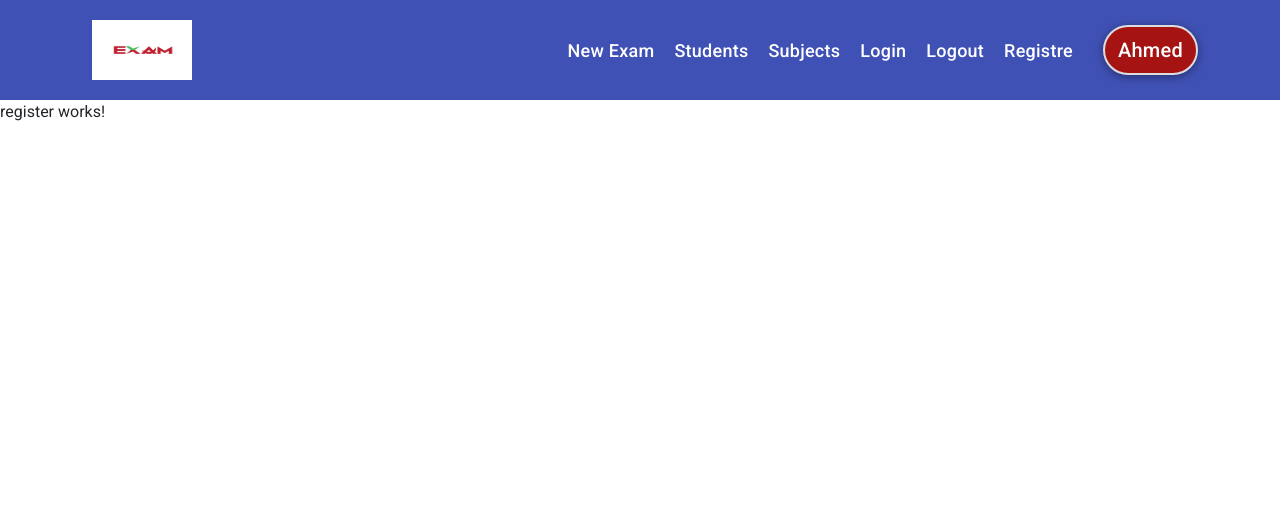
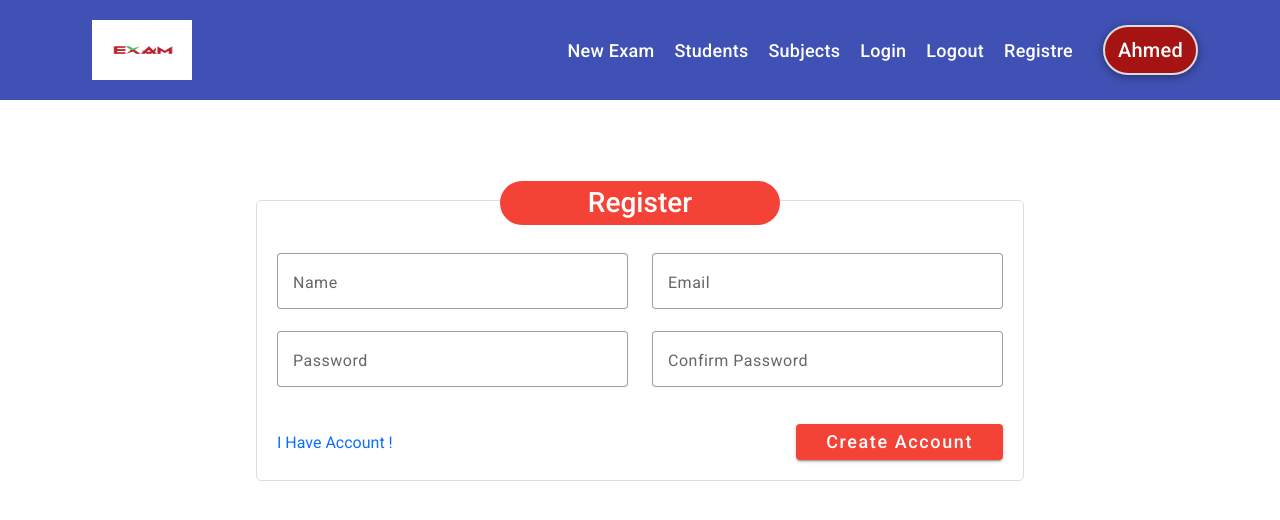
Before and after one commit to ahmedbouzid/Exam, an Angular app: page /register in a window 1280 px wide. Shown: the top 520 px of the page. Built offline with nearby package versions, Linux system fonts and the light colour scheme.

Commit message:
resgiter desing

```diff
--- a/src/app/auth/components/register/register.component.html
+++ b/src/app/auth/components/register/register.component.html
@@ -1 +1,41 @@
-<p>register works!</p>
+<div class="register">
+  <div class="text-center registhead">
+      <h2>Register</h2>
+  </div>
+  <form>
+      <div class="row">
+          <div class="col-md-6 col-sm-12">
+              <mat-form-field appearance="outline" color="warn">
+                  <mat-label>Name</mat-label>
+                  <input matInput type="text"  >
+                  <!-- <mat-hint color="warn">must more than 5</mat-hint> -->
+              </mat-form-field>
+          </div>
+
+          <div class="col-md-6 col-sm-12">
+              <mat-form-field appearance="outline" color="warn">
+                  <mat-label>Email</mat-label>
+                  <input matInput type="email"  >
+              </mat-form-field>
+          </div>
+
+          <div class="col-md-6 col-sm-12">
+              <mat-form-field appearance="outline" color="warn">
+                  <mat-label>Password</mat-label>
+                  <input matInput type="password"  >
+              </mat-form-field>
+          </div>
+
+          <div class="col-md-6 col-sm-12">
+              <mat-form-field appearance="outline" color="warn">
+                  <mat-label>Confirm Password</mat-label>
+                  <input matInput type="password"  >
+              </mat-form-field>
+          </div>
+      </div>
+    <div class="text-right registfoot">
+        <a routerLink="/login" color="primary">I Have Account !</a>
+          <button mat-raised-button color="warn" type="submit">Create Account</button>
+    </div>
+   </form>
+</div>
--- a/src/app/auth/components/register/register.component.scss
+++ b/src/app/auth/components/register/register.component.scss
@@ -0,0 +1,41 @@
+.register {
+  width: 60%;
+  margin: 100px auto;
+  border: 1px solid #ddd;
+  border-radius: 5px;
+  padding: 20px;
+  .registhead {
+      margin-top: -40px;
+      margin-bottom: 20px;
+
+      h2 {
+          display: inline-block;
+          padding: 5px 88px;
+          background-color: #f44336;
+          border-radius: 30px;
+          font-size: 28px;
+          /* margin-top: 0px; */
+          color: #FFf;
+      }
+  }
+  mat-form-field {
+      width: 100%;
+  }
+  mat-radio-button {
+    margin-right: 30px;
+  }
+  .registfoot {
+      display: flex;
+      justify-content: space-between;
+      align-items: baseline;
+      button {
+          margin-top: 15px;
+          padding: 0px 30px;
+          font-size: 18px;
+      }
+  }
+
+}
+a {
+  text-decoration: none;
+}
```
